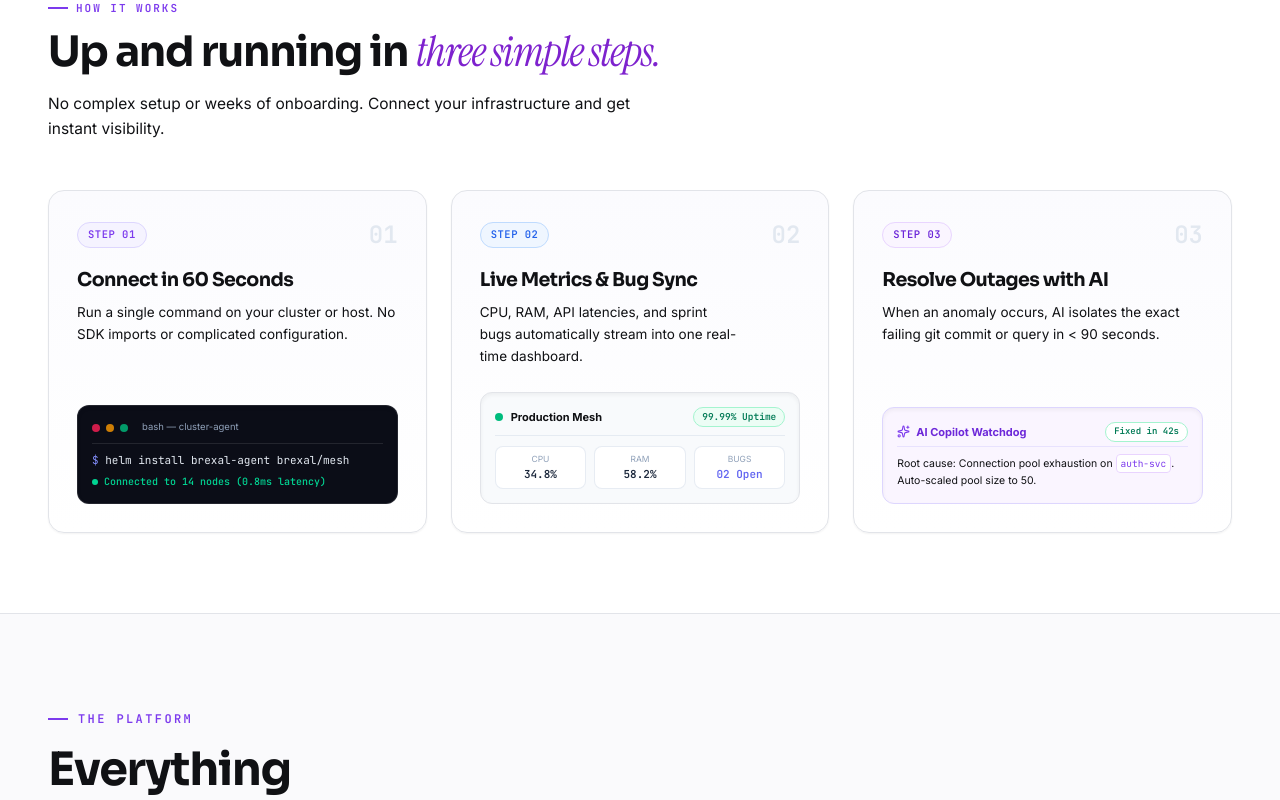
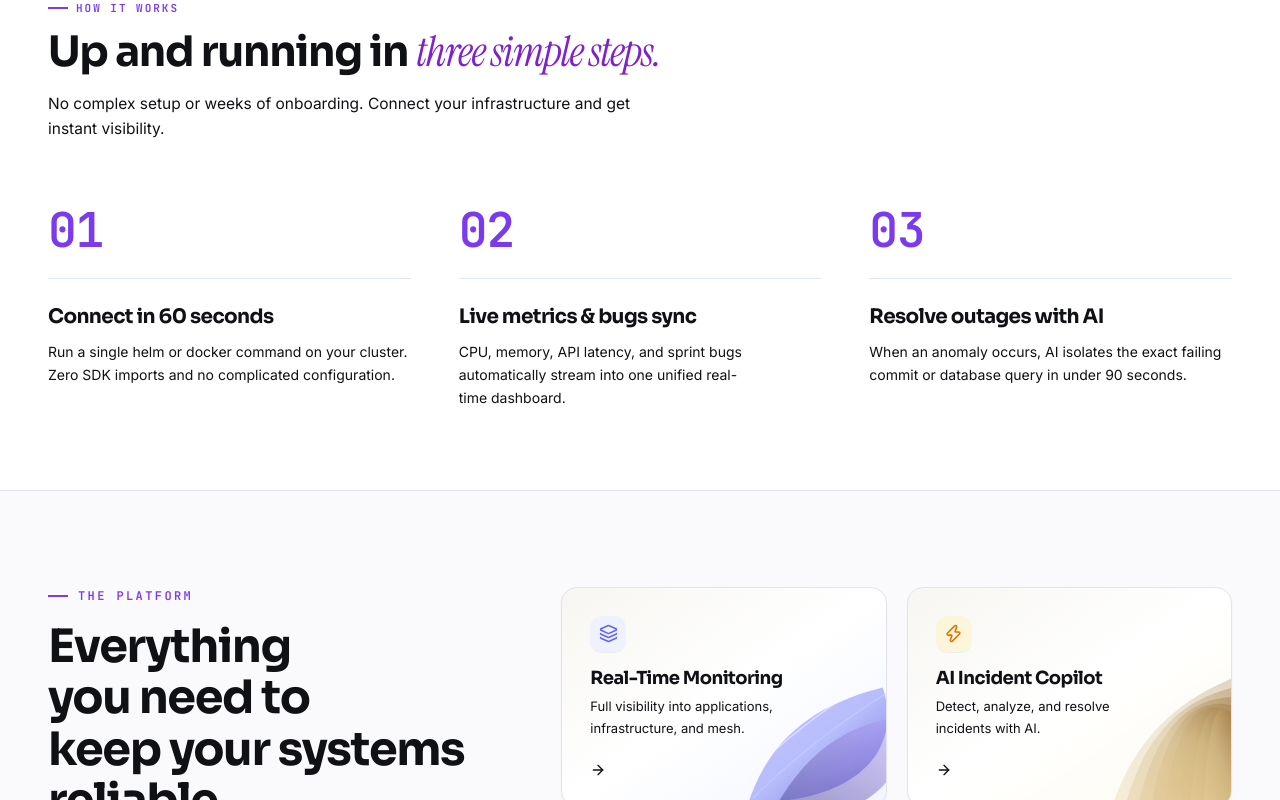
Before and after one commit to samarth3394/BhartiAppplus, a Next.js app in the folder frontend/: page / in a window 1280 px wide. Shown: the part 1009-1809 px from the top of the page. Built offline with nearby package versions, Linux system fonts and the light colour scheme.

Commit message:
design(how-it-works): adopt minimal linear-style timeline with clean typography and zero visual clutter

```diff
--- a/frontend/src/app/page.tsx
+++ b/frontend/src/app/page.tsx
@@ -413,15 +413,33 @@ function StripeClientMarquee() {
 }
 
 /* ═══════════════════════════════════════════════════════════════
-   4.5. HOW BREXAL WORKS (3 SIMPLE STEPS - REALISTIC MINI VISUALS)
+   4.5. HOW BREXAL WORKS (MINIMAL LINEAR-STYLE CLEAN TIMELINE)
    ═══════════════════════════════════════════════════════════════ */
 function HowItWorksSection() {
+  const steps = [
+    {
+      num: "01",
+      title: "Connect in 60 seconds",
+      desc: "Run a single helm or docker command on your cluster. Zero SDK imports and no complicated configuration.",
+    },
+    {
+      num: "02",
+      title: "Live metrics & bugs sync",
+      desc: "CPU, memory, API latency, and sprint bugs automatically stream into one unified real-time dashboard.",
+    },
+    {
+      num: "03",
+      title: "Resolve outages with AI",
+      desc: "When an anomaly occurs, AI isolates the exact failing commit or database query in under 90 seconds.",
+    },
+  ];
+
   return (
     <section id="how-it-works" className="py-14 sm:py-20 px-4 sm:px-8 lg:px-12 bg-white border-b border-[#E2E4E9]">
       <div className="max-w-[1320px] mx-auto text-left">
 
         {/* Header */}
-        <div className="flex flex-col items-start max-w-2xl mb-10 sm:mb-12">
+        <div className="flex flex-col items-start max-w-2xl mb-12 sm:mb-16">
           <div className="flex items-center gap-2 mb-2.5">
             <span className="w-5 h-[2px] bg-[#7C3AED]" />
             <span className="text-[11px] font-mono font-bold uppercase tracking-[0.18em] text-[#7C3AED]">
@@ -436,132 +454,23 @@ function HowItWorksSection() {
           </p>
         </div>
 
-        {/* 3 Step Cards Grid */}
-        <div className="grid grid-cols-1 md:grid-cols-3 gap-5 sm:gap-6">
-
-          {/* ── STEP 1: REAL MINI-TERMINAL WINDOW ── */}
-          <div className="rounded-2xl border border-[#E2E4E9] bg-gradient-to-b from-[#FBFBFE] to-white p-6 sm:p-7 flex flex-col justify-between shadow-xs hover:shadow-md hover:border-[#C4B5FD] transition-all">
-            <div>
-              <div className="flex items-center justify-between mb-4">
-                <span className="px-2.5 py-1 rounded-full text-[10.5px] font-mono font-bold tracking-wider bg-[#F5F3FF] text-[#7C3AED] border border-[#DDD6FE]">
-                  STEP 01
-                </span>
-                <span className="text-2xl font-mono font-bold text-slate-200">
-                  01
+        {/* Minimal Linear Timeline Grid */}
+        <div className="grid grid-cols-1 md:grid-cols-3 gap-8 sm:gap-10 lg:gap-12 relative">
+          {steps.map((st, i) => (
+            <div key={i} className="flex flex-col items-start relative group">
+              <div className="w-full pb-6 border-b border-slate-200 group-hover:border-[#7C3AED] transition-colors mb-6">
+                <span className="font-['Sora',sans-serif] text-4xl sm:text-5xl font-extrabold text-[#7C3AED] font-mono tracking-tight">
+                  {st.num}
                 </span>
               </div>
-              <h3 className="font-['Sora',sans-serif] text-[18px] sm:text-[19px] font-bold text-[#101114] mb-2 leading-snug">
-                Connect in 60 Seconds
+              <h3 className="font-['Sora',sans-serif] text-[18px] sm:text-[20px] font-bold text-[#101114] mb-2.5 leading-snug">
+                {st.title}
               </h3>
-              <p className="text-[13px] sm:text-[13.5px] text-[#5B5F6B] leading-relaxed">
-                Run a single command on your cluster or host. No SDK imports or complicated configuration.
+              <p className="text-[13.5px] sm:text-[14px] text-[#5B5F6B] leading-relaxed">
+                {st.desc}
               </p>
             </div>
-
-            {/* Realistic Mini Terminal */}
-            <div className="mt-6 rounded-xl bg-[#0B0D17] border border-white/10 p-3.5 shadow-inner text-left font-mono text-[11px]">
-              <div className="flex items-center gap-1.5 pb-2 mb-2 border-b border-white/10">
-                <span className="w-2 h-2 rounded-full bg-rose-500/80" />
-                <span className="w-2 h-2 rounded-full bg-amber-500/80" />
-                <span className="w-2 h-2 rounded-full bg-emerald-500/80" />
-                <span className="ml-2 text-[9.5px] text-slate-400 font-sans">bash — cluster-agent</span>
-              </div>
-              <div className="text-slate-200 truncate">
-                <span className="text-[#818CF8]">$</span> helm install brexal-agent brexal/mesh
-              </div>
-              <div className="text-emerald-400 text-[10px] pt-1.5 flex items-center gap-1.5 font-medium">
-                <span className="w-1.5 h-1.5 rounded-full bg-emerald-400" />
-                <span>Connected to 14 nodes (0.8ms latency)</span>
-              </div>
-            </div>
-          </div>
-
-          {/* ── STEP 2: REAL LIVE TELEMETRY PULSE & METRICS ── */}
-          <div className="rounded-2xl border border-[#E2E4E9] bg-gradient-to-b from-[#FBFBFE] to-white p-6 sm:p-7 flex flex-col justify-between shadow-xs hover:shadow-md hover:border-[#BFDBFE] transition-all">
-            <div>
-              <div className="flex items-center justify-between mb-4">
-                <span className="px-2.5 py-1 rounded-full text-[10.5px] font-mono font-bold tracking-wider bg-[#EFF6FF] text-[#2563EB] border border-[#BFDBFE]">
-                  STEP 02
-                </span>
-                <span className="text-2xl font-mono font-bold text-slate-200">
-                  02
-                </span>
-              </div>
-              <h3 className="font-['Sora',sans-serif] text-[18px] sm:text-[19px] font-bold text-[#101114] mb-2 leading-snug">
-                Live Metrics &amp; Bug Sync
-              </h3>
-              <p className="text-[13px] sm:text-[13.5px] text-[#5B5F6B] leading-relaxed">
-                CPU, RAM, API latencies, and sprint bugs automatically stream into one real-time dashboard.
-              </p>
-            </div>
-
-            {/* Realistic Live Telemetry Card */}
-            <div className="mt-6 rounded-xl bg-[#F8FAFC] border border-[#E2E4E9] p-3.5 shadow-inner text-left text-[11px]">
-              <div className="flex items-center justify-between pb-2 mb-2.5 border-b border-slate-200/80">
-                <div className="flex items-center gap-2 font-bold text-[#101114]">
-                  <span className="relative flex h-2 w-2">
-                    <span className="animate-ping absolute inline-flex h-full w-full rounded-full bg-emerald-400 opacity-75"></span>
-                    <span className="relative inline-flex rounded-full h-2 w-2 bg-emerald-500"></span>
-                  </span>
-                  <span>Production Mesh</span>
-                </div>
-                <span className="font-mono text-[9.5px] font-bold text-emerald-700 bg-emerald-50 px-2 py-0.5 rounded-full border border-emerald-200">
-                  99.99% Uptime
-                </span>
-              </div>
-              <div className="grid grid-cols-3 gap-2 text-center font-mono text-[10px]">
-                <div className="bg-white p-1.5 rounded-lg border border-slate-200/80 shadow-3xs">
-                  <div className="text-slate-400 text-[8.5px] font-sans">CPU</div>
-                  <div className="font-bold text-slate-800 text-[11px]">34.8%</div>
-                </div>
-                <div className="bg-white p-1.5 rounded-lg border border-slate-200/80 shadow-3xs">
-                  <div className="text-slate-400 text-[8.5px] font-sans">RAM</div>
-                  <div className="font-bold text-slate-800 text-[11px]">58.2%</div>
-                </div>
-                <div className="bg-white p-1.5 rounded-lg border border-slate-200/80 shadow-3xs">
-                  <div className="text-slate-400 text-[8.5px] font-sans">BUGS</div>
-                  <div className="font-bold text-[#6366F1] text-[11px]">02 Open</div>
-                </div>
-              </div>
-            </div>
-          </div>
-
-          {/* ── STEP 3: REAL AI COPILOT RESOLUTION CARD ── */}
-          <div className="rounded-2xl border border-[#E2E4E9] bg-gradient-to-b from-[#FBFBFE] to-white p-6 sm:p-7 flex flex-col justify-between shadow-xs hover:shadow-md hover:border-[#DDD6FE] transition-all">
-            <div>
-              <div className="flex items-center justify-between mb-4">
-                <span className="px-2.5 py-1 rounded-full text-[10.5px] font-mono font-bold tracking-wider bg-[#FAF5FF] text-[#6D28D9] border border-[#E9D5FF]">
-                  STEP 03
-                </span>
-                <span className="text-2xl font-mono font-bold text-slate-200">
-                  03
-                </span>
-              </div>
-              <h3 className="font-['Sora',sans-serif] text-[18px] sm:text-[19px] font-bold text-[#101114] mb-2 leading-snug">
-                Resolve Outages with AI
-              </h3>
-              <p className="text-[13px] sm:text-[13.5px] text-[#5B5F6B] leading-relaxed">
-                When an anomaly occurs, AI isolates the exact failing git commit or query in &lt; 90 seconds.
-              </p>
-            </div>
-
-            {/* Realistic AI Resolution Badge */}
-            <div className="mt-6 rounded-xl bg-[#FAF5FF] border border-[#DDD6FE] p-3.5 shadow-inner text-left text-[11px] space-y-1.5">
-              <div className="flex items-center justify-between pb-1 border-b border-[#DDD6FE]/60">
-                <div className="flex items-center gap-1.5 font-bold text-[#6D28D9]">
-                  <Sparkles size={13} className="text-[#7C3AED]" />
-                  <span>AI Copilot Watchdog</span>
-                </div>
-                <span className="text-[9px] font-mono text-emerald-700 font-bold bg-white px-2 py-0.5 rounded-full border border-emerald-200 shadow-3xs">
-                  Fixed in 42s
-                </span>
-              </div>
-              <p className="text-[10.5px] text-slate-700 leading-snug pt-0.5">
-                Root cause: Connection pool exhaustion on <code className="bg-white px-1 py-0.5 rounded text-[#7C3AED] font-mono text-[9.5px] border border-purple-200">auth-svc</code>. Auto-scaled pool size to 50.
-              </p>
-            </div>
-          </div>
-
+          ))}
         </div>
 
       </div>
```
